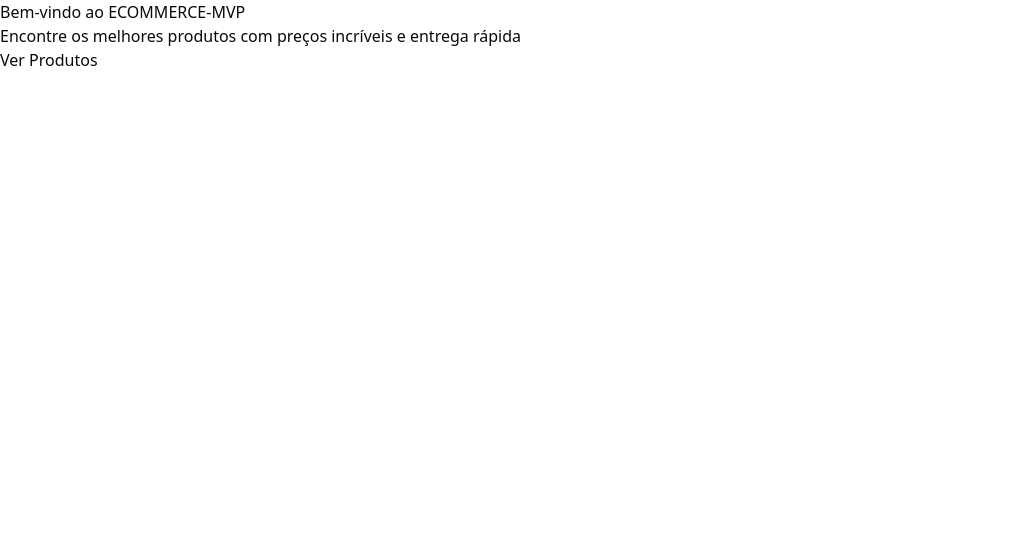
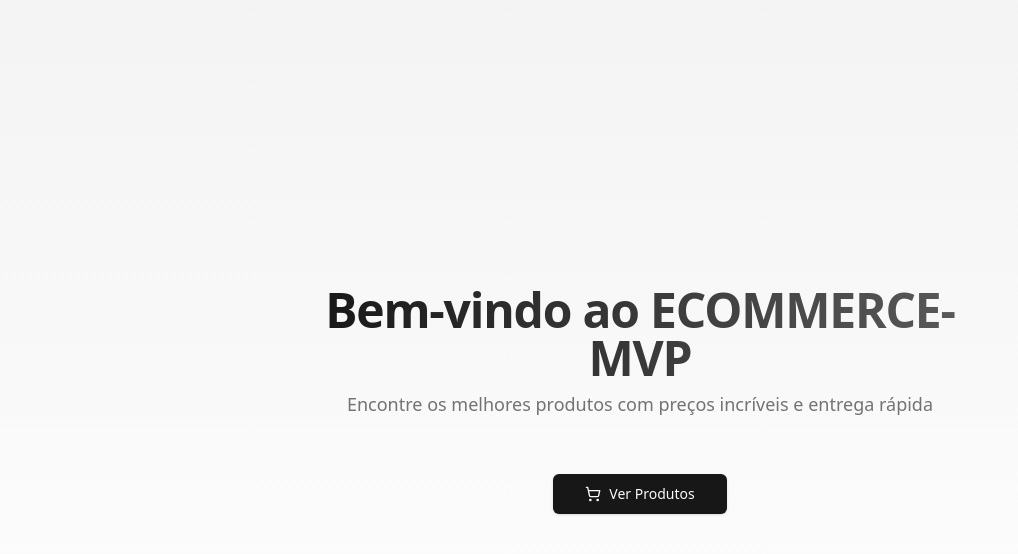
Before and after one commit to Wellington-Nunes/ecommerce-mvp, a Next.js app: page / in a window 1280 px wide. Shown: the top 554 px of the page, without its empty margins (0-1018 px from the left). Built offline with nearby package versions, Linux system fonts and the light colour scheme.

Commit message:
style: atualizar layout da página inicial

```diff
--- a/src/app/page.tsx
+++ b/src/app/page.tsx
@@ -1,13 +1,29 @@
 import Link from "next/link";
+import { Button } from "@/components/ui/button";
+import { ShoppingCartIcon } from "lucide-react";
 
 export default function Home() {
   return (
-    <div>
-      <h1>Bem-vindo ao ECOMMERCE-MVP</h1>
-      <p>Encontre os melhores produtos com preços incríveis e entrega rápida</p>
-      <Link href="/products">
-        <button>Ver Produtos</button>
-      </Link>
+    <div className="min-h-screen flex flex-col items-center justify-center bg-gradient-to-b from-primary/5 to-white p-4 text-center">
+      <div className="max-w-2xl space-y-6">
+        <div className="space-y-2">
+          <h1 className="text-4xl md:text-5xl font-bold tracking-tight bg-gradient-to-r from-primary to-primary/70 bg-clip-text text-transparent">
+            Bem-vindo ao ECOMMERCE-MVP
+          </h1>
+          <p className="text-lg text-muted-foreground">
+            Encontre os melhores produtos com preços incríveis e entrega rápida
+          </p>
+        </div>
+
+        <div className="pt-8">
+          <Button asChild size="lg" className="gap-2">
+            <Link href="/products">
+              <ShoppingCartIcon className="w-5 h-5" />
+              Ver Produtos
+            </Link>
+          </Button>
+        </div>
+      </div>
     </div>
   );
 }
```
